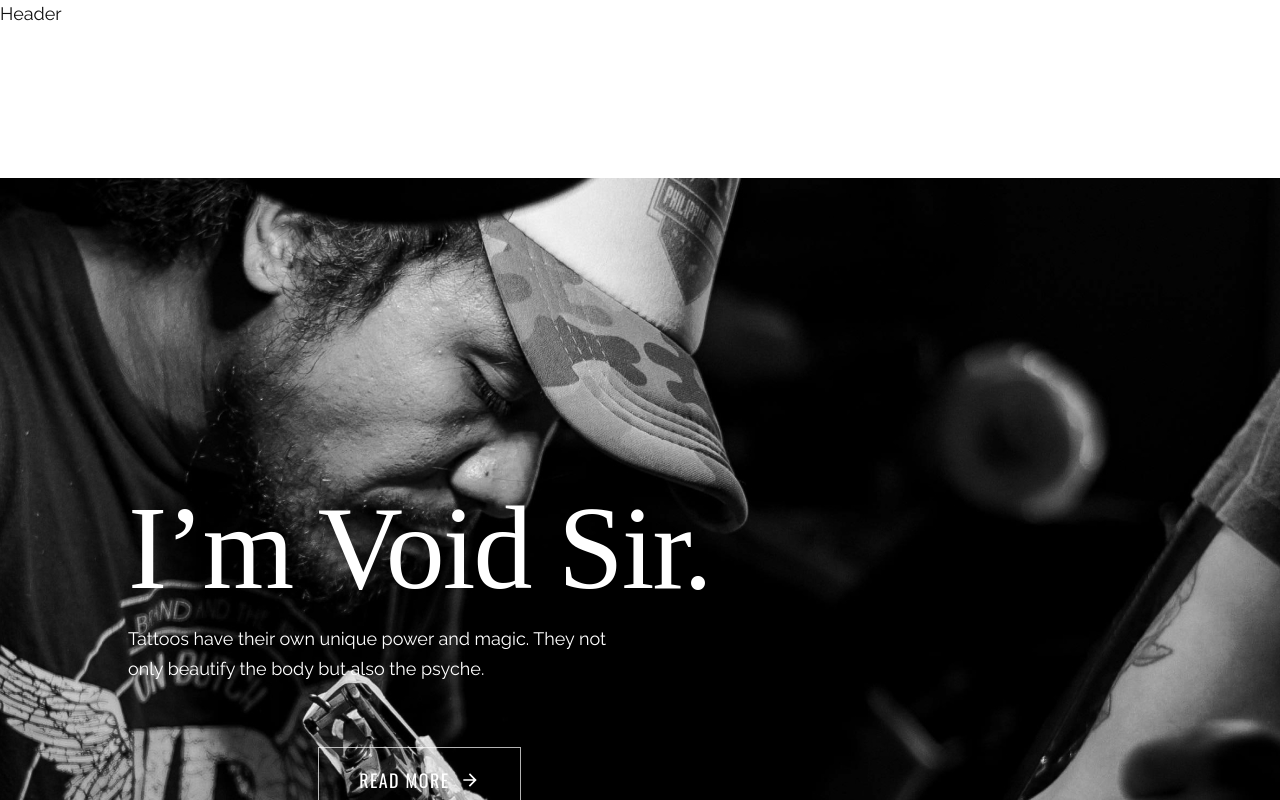
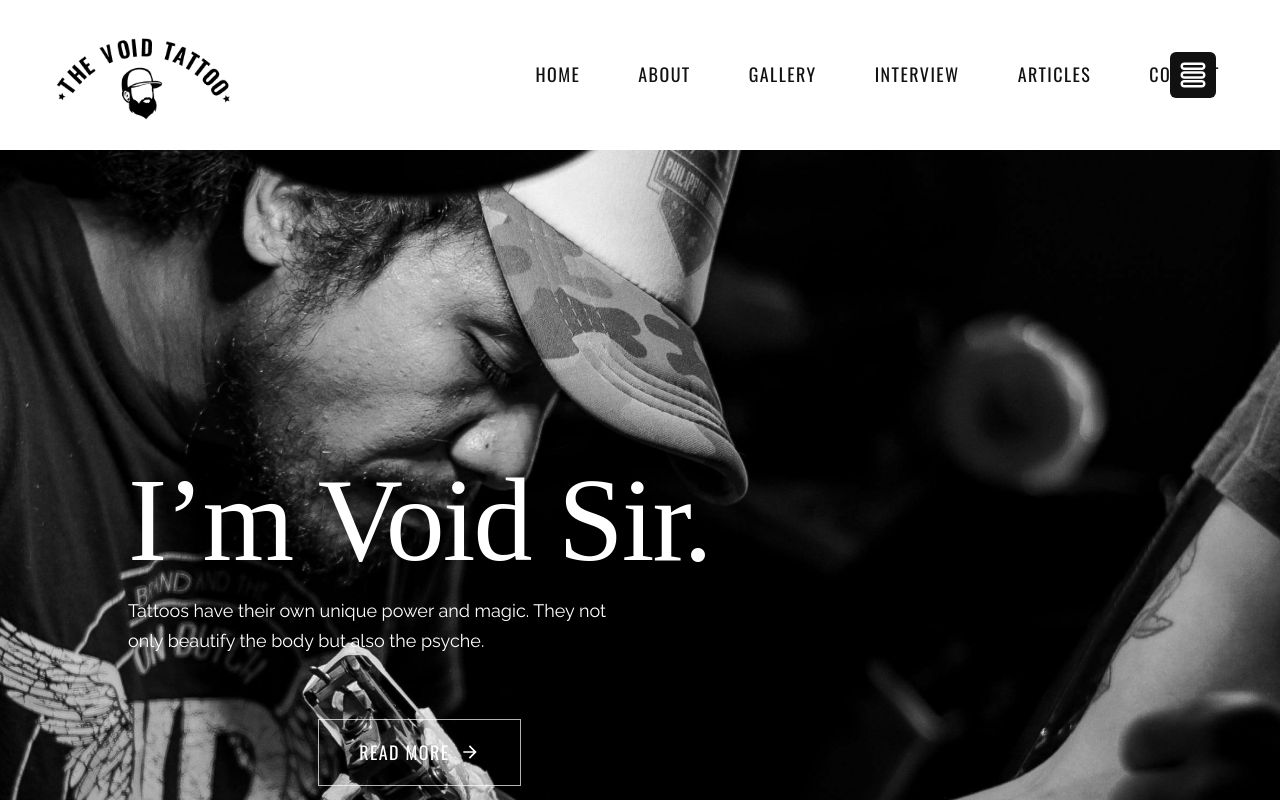
Before and after one commit to terrorbladegodlike/tatto_website-react, a React (Create React App) app: page / in a window 1280 px wide. Shown: the top 800 px of the page. Built offline with nearby package versions, Linux system fonts and the light colour scheme; the HTML template or start-up script is replaced by a standard one; a web font is replaced by a local one.

Commit message:
Implemented the Header block. Added a burger for the mobile versions. Adaptive to mobile versions

```diff
--- a/src/App.js
+++ b/src/App.js
@@ -25,7 +25,7 @@ const App = () => {
       <Contact />
       <Footer />
       <Copyright />
-      {/* <div className='h-[4000px]'></div> */}
+      <div className='h-[4000px]'></div>
     </div>
   );
 };
--- a/src/components/Header.jsx
+++ b/src/components/Header.jsx
@@ -1,8 +1,70 @@
-import React from 'react'
+import React, {useState, useEffect} from 'react'
+
+// import data
+import {headerData} from '../data'
+
+// import motion
+import {motion} from 'framer-motion'
+
+// import components
+import Nav from './Nav'
+import NavMobile from './NavMobile'
+import Socials from './Socials'
+
+// import icons
+import {TiThMenuOutline} from 'react-icons/ti'
+
+// import variants
+import {fadeIn} from '../variants'
 
 const Header = () => {
+
+  // destructure header data
+  const {logo} = headerData;
+
+  // header state
+  const [isActive, setIsActive] = useState(false)
+
+  // nav mobile state
+  const [navMobile, setNavMobile] = useState(false)
+
+  // scroll event
+  useEffect(() => {
+    window.addEventListener('scroll', () => {
+      window.scrollY > 50 ? setIsActive(true) : setIsActive(false)
+    })
+  })
+
   return (
-    <div>Header</div>
+    <header className={`${
+              isActive
+                ? 'h-[100px] lg:h-[110px] shadow-lg'
+                : 'h-[120px] lg:h-[150px]'
+                } fixed bg-white left-0 right-0 z-10 max-w-[1920px] w-full mx-auto transition-all duration-300`}
+    >
+      <div className='flex justify-between items-center h-full pl-[50px] pr-[60px]'>
+        {/* Logo */}
+        <a href="/">
+          <img className='w-[188px] h-[90px]' src={logo} alt="logo" />
+        </a>
+        {/* Nav - Initially hidden - show on desktop */}
+        <div className='hidden lg:flex'>
+          <Nav/>
+        </div>
+        {/* Nav menu btn - showing by default - hidden on desktop */}
+        <div onClick={() => setNavMobile(!navMobile)} className='xl:hidden absolute right-[5%] bg-dark text-white p-2 rounded-md cursor-pointer'>
+          <TiThMenuOutline className='text-3xl'/>
+        </div>
+        {/* Nav mobile - showing by default - hidden on desktop */}
+        <div className={` ${navMobile ? 'max-h-full' : 'max-h-[0]'} ${isActive ? 'top-[100px] lg:top-[110px]' : 'top-[120px] lg:top-[150px]'} fixed w-full h-full left-0 bg-white -z-10 transition-all duration-300`}>
+          <NavMobile/>
+        </div>
+        {/* Social icons -initially hidden - show on desktop */}
+        <div className='hidden xl:flex'>
+          <Socials/>
+        </div>
+      </div>
+    </header>
   )
 }
 
--- a/src/components/Nav.jsx
+++ b/src/components/Nav.jsx
@@ -1,7 +1,28 @@
-import React from 'react';
+import React from 'react'
+
+// import data
+import {navData} from '../data'
 
 const Nav = () => {
-  return <div>Nav</div>;
-};
 
-export default Nav;
+  // destructure nav data
+  const {items} = navData
+
+  return (
+    <nav>
+      <ul className='flex gap-x-[58px]'>
+        {items.map((item, index) => {
+          return (
+            <li key={index}>
+              <a className='link hover:border-b-2 hover:border-dark transition duration-300' href={item.href}>
+                {item.name}
+              </a>
+            </li>
+          )
+        })}
+      </ul>
+    </nav>
+  )
+}
+
+export default Nav
--- a/src/components/NavMobile.jsx
+++ b/src/components/NavMobile.jsx
@@ -1,7 +1,32 @@
-import React from 'react';
+import React from 'react'
+
+// import data
+import {navData} from '../data'
+
+// import components
+import Socials from './Socials'
 
 const NavMobile = () => {
-  return <div>NavMobile</div>;
-};
 
-export default NavMobile;
+  // destructure nav data
+  const {items} = navData;
+
+  return (
+    <nav className='w-full h-full flex flex-col overflow-hidden'>
+      <ul className='flex flex-col justify-center items-center gap-y-6 py-6 mb-8'>
+        {items.map((item, index) => {
+          return (
+            <li key={index}>
+              <a className='text-2xl font-primary uppercase' href={item.href}>{item.name}</a>
+            </li>
+          )
+        })}
+      </ul>
+      <div className='text-2xl'>
+        <Socials/>
+      </div>
+    </nav>
+  )
+}
+
+export default NavMobile
--- a/src/components/Socials.jsx
+++ b/src/components/Socials.jsx
@@ -1,7 +1,20 @@
-import React from 'react';
+import React from 'react'
+
+// import data
+import {socialData} from '../data'
 
 const Socials = () => {
-  return <div>Socials</div>;
-};
+  return (
+    <ul className='flex justify-center items-center gap-x-[30px]'>
+      {socialData.map((item, index) => {
+        return (
+          <li key={index}>
+            <a href={item.href}>{item.icon}</a>
+          </li>
+        )
+      })}
+    </ul>
+  )
+}
 
-export default Socials;
+export default Socials
```
